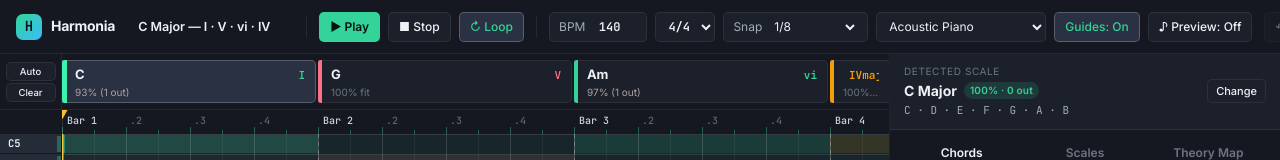
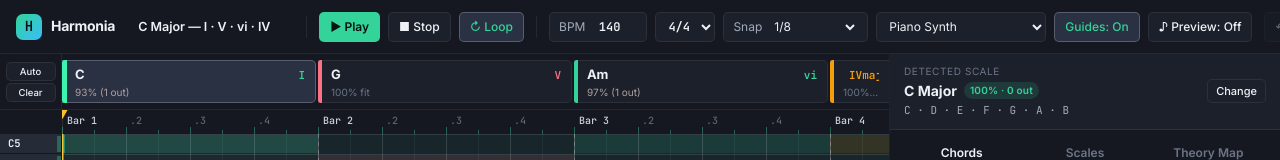
Before and after one commit to Renvukus/musical-scales, a React (Vite) app: page / in a window 1280 px wide. Shown: the top 160 px of the page. Built offline with nearby package versions, Linux system fonts and the light colour scheme.

Commit message:
ui: rename Acoustic Piano option to Piano Synth

```diff
--- a/src/ui/components/TopBar.tsx
+++ b/src/ui/components/TopBar.tsx
@@ -220,7 +220,7 @@ export const TopBar: React.FC<TopBarProps> = ({
           onChange={(e) => onPatchChange(e.target.value as SynthPatch)}
           title="Instrument sound"
         >
-          <option value="epiano">Acoustic Piano</option>
+          <option value="epiano">Piano Synth</option>
           <option value="grand">
             {sampleState === 'loading'
               ? 'Grand Piano (Loading…)'
```
